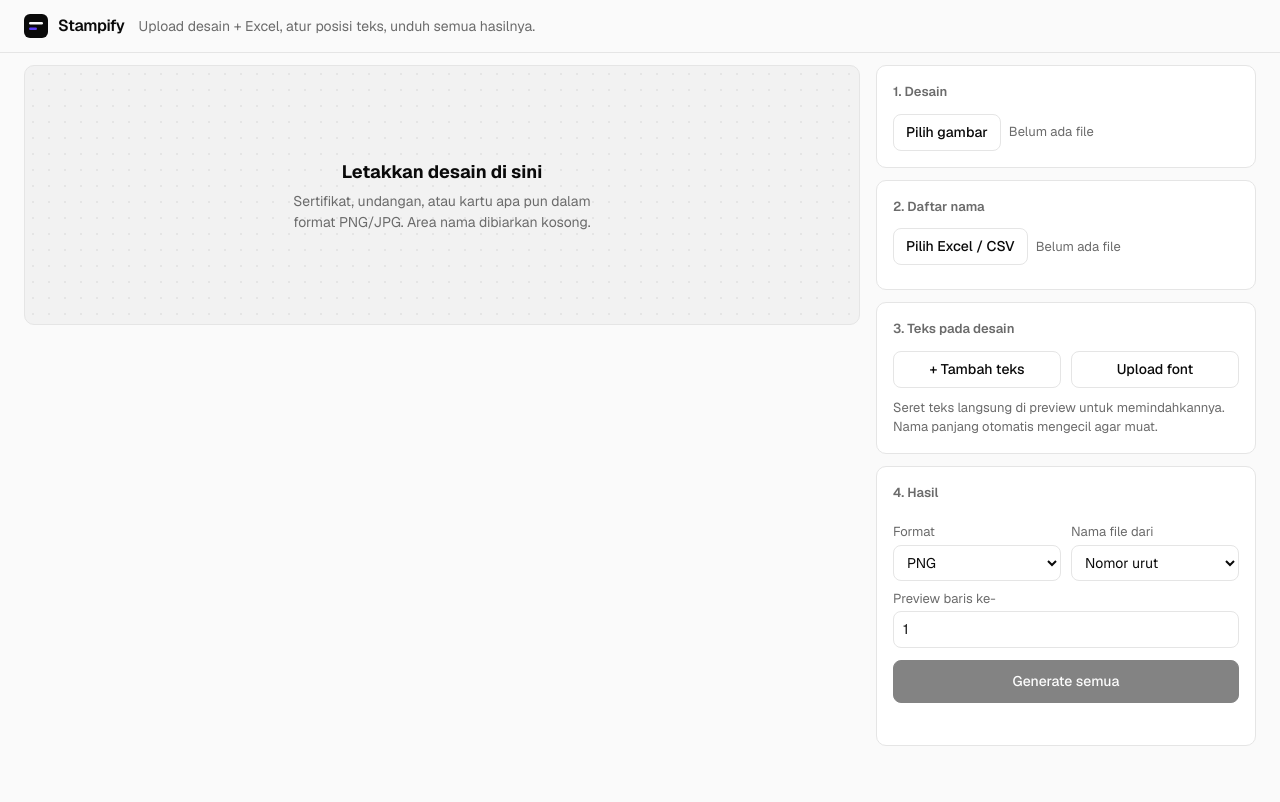
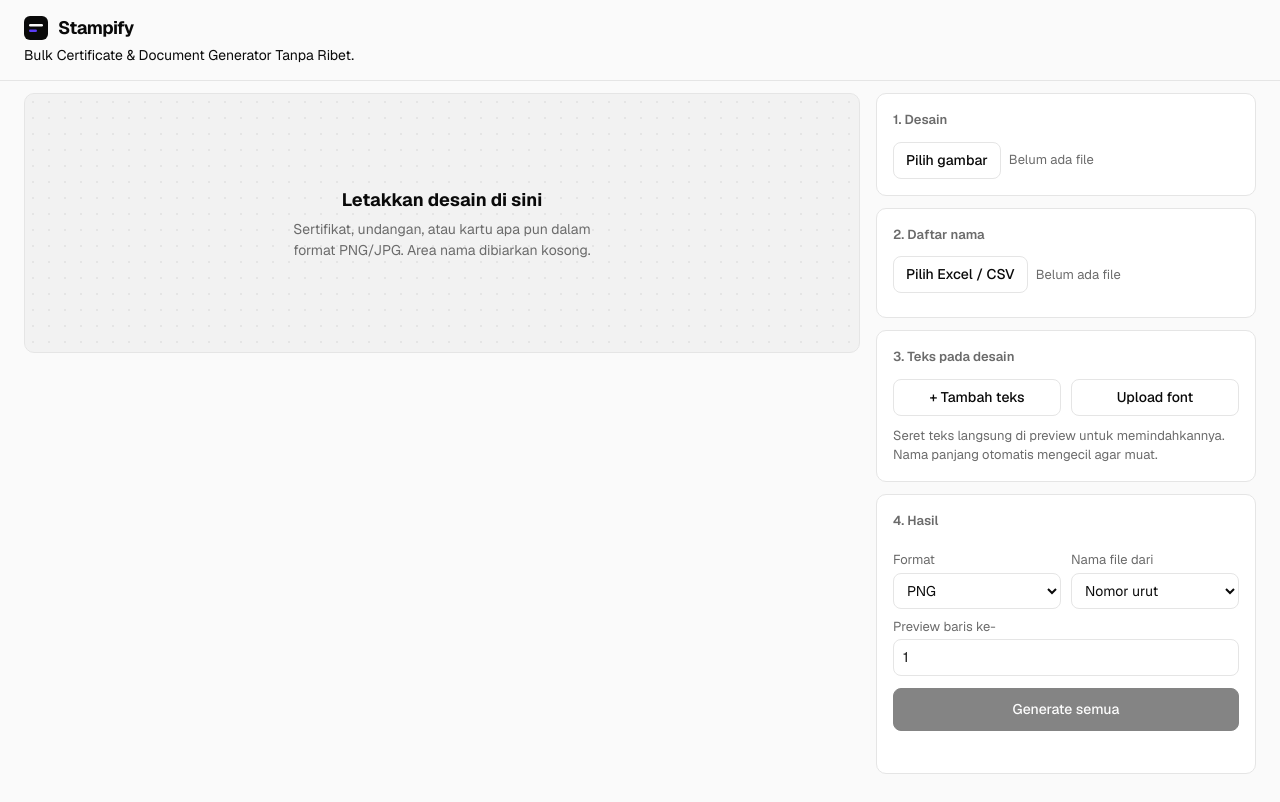
Before and after one commit to SeptianProject/stampify, a plain HTML site: page index.html in a window 1280 px wide. Drawn offline with nearby package versions, Linux system fonts and the light colour scheme.

Commit message:
feat: update brand desc

```diff
--- a/index.html
+++ b/index.html
@@ -323,20 +323,45 @@
   </head>
   <body>
     <header>
-      <h1>
-        <svg viewBox="0 0 24 24" aria-hidden="true">
+      <div style="display: flex; flex-direction: column; gap: 4px; width: 100%">
+        <h1
+          style="
+            font-size: 18px;
+            font-weight: 700;
+            letter-spacing: -0.03em;
+            display: flex;
+            align-items: center;
+            gap: 10px;
+          ">
+          <svg viewBox="0 0 24 24" width="24" height="24" aria-hidden="true">
             <rect width="24" height="24" rx="6" fill="currentColor" />
-          <rect x="5" y="8" width="14" height="2.4" rx="1.2" fill="var(--bg)" />
+            <rect
+              x="5"
+              y="8"
+              width="14"
+              height="2.4"
+              rx="1.2"
+              fill="var(--bg)" />
             <rect
               x="5"
               y="13.6"
               width="8"
               height="2.4"
               rx="1.2"
-            fill="var(--acc)" /></svg
-        >Stampify
+              fill="var(--acc)" />
+          </svg>
+          Stampify
         </h1>
-      <p>Upload desain + Excel, atur posisi teks, unduh semua hasilnya.</p>
+        <p
+          style="
+            margin: 0;
+            font-size: 14px;
+            font-weight: 400;
+            color: var(--ink);
+          ">
+          Bulk Certificate & Document Generator Tanpa Ribet.
+        </p>
+      </div>
     </header>
     <main>
       <div class="stage" id="stage">
```
Lines whose indentation alone changed are shown as unchanged.
